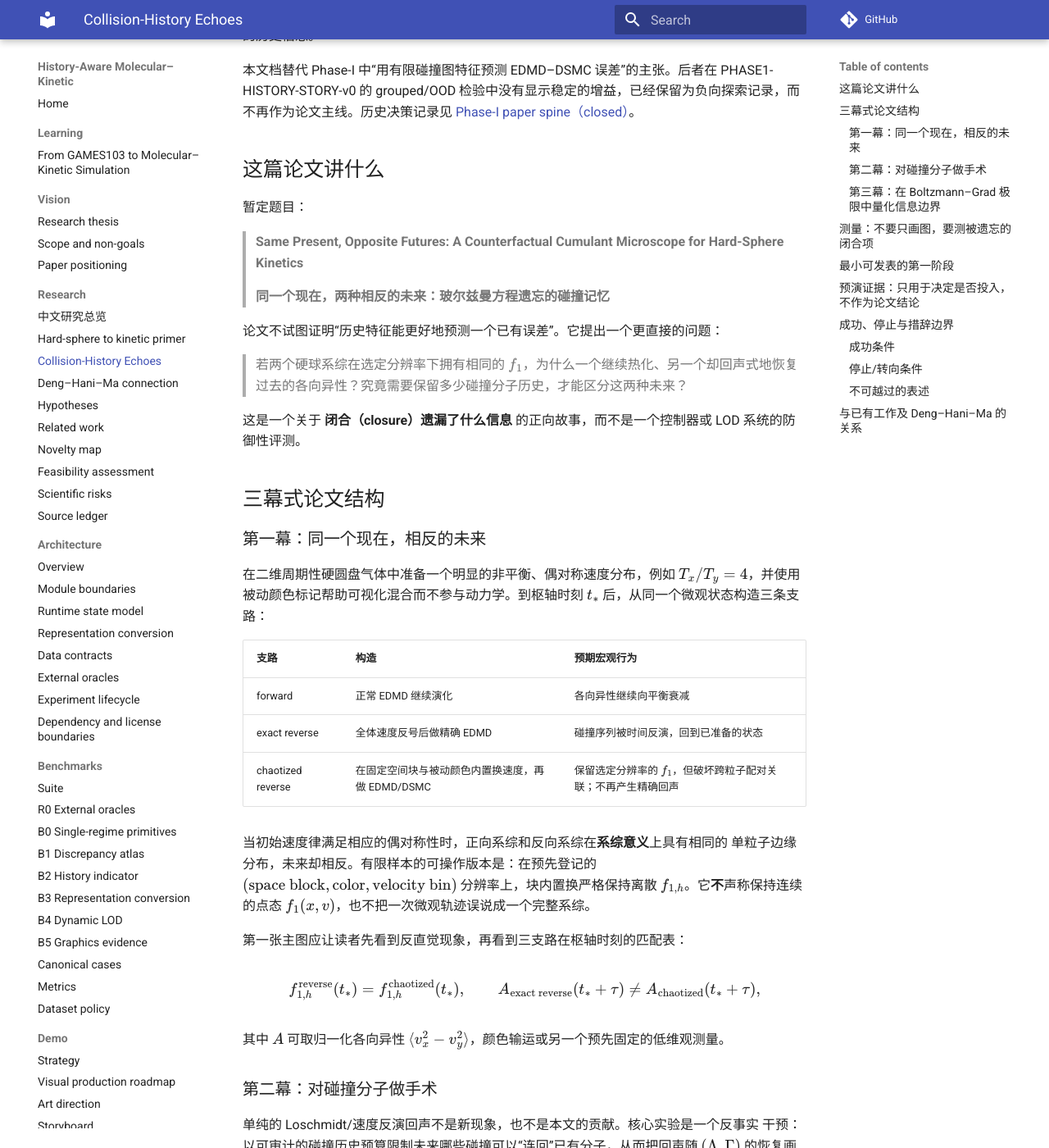
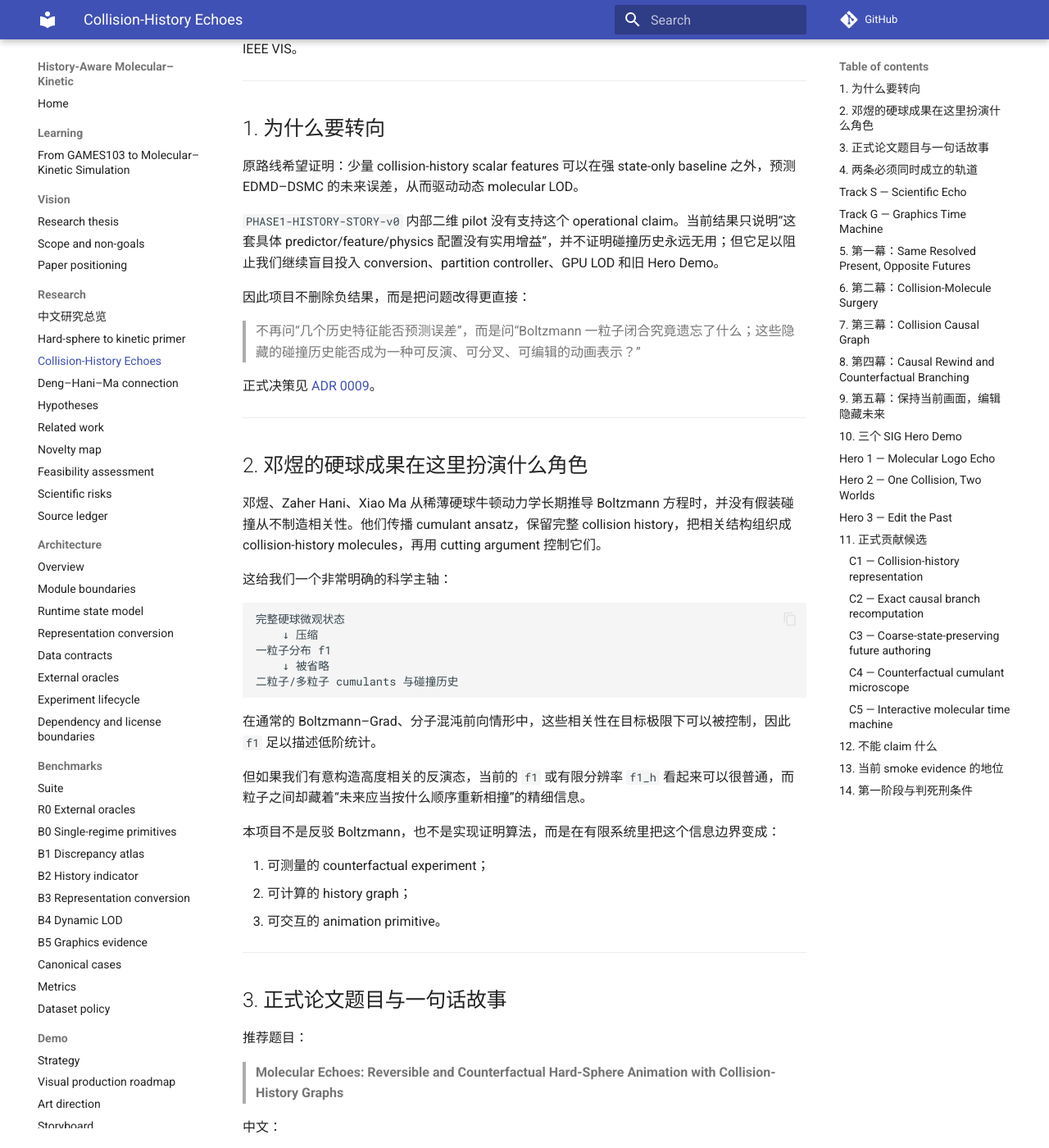
Before and after one commit to jandan138/history-aware-molecular-kinetic, an MkDocs documentation site: the page built from docs/research/collision-history-echo-route.md, in a window 1280 px wide and 1400 px high, scrolled down 283 px. Shown: the whole window at 82% size. Built offline with MkDocs 1.6.1 and Material for MkDocs 9.7.7, drawn with Linux system fonts in a browser that asks for light colours; comment, search, counter and statistics services are not loaded; some of the changed text lies outside the part shown.

Commit message:
docs: promote collision echoes into SIG graphics route

````diff
--- a/docs/research/collision-history-echo-route.md
+++ b/docs/research/collision-history-echo-route.md
@@ -1,204 +1,372 @@
-# Collision-History Echoes：玻尔兹曼方程遗忘的碰撞记忆
+# Molecular Echoes：从邓煜的碰撞历史到分子时光机
 
-**状态：** 拟定为下一阶段的主研究路线（2026-07-31）。
+**状态：** 当前正式主研究路线（2026-07-31）。
 
-**一句话：** 构造具有相同可分辨单粒子状态 \(f_1\)、却因多粒子碰撞关联而走向相反宏观未来的硬球系综；以保持边缘分布的“分子混沌手术”和 \((\Lambda,\Gamma)\) 碰撞分子预算，直接测量被 Boltzmann 闭合遗忘的历史信息。
+**第一目标：** SIGGRAPH / SIGGRAPH Asia。
 
-本文档替代 Phase-I 中“用有限碰撞图特征预测 EDMD–DSMC 误差”的主张。后者在
-PHASE1-HISTORY-STORY-v0 的 grouped/OOD 检验中没有显示稳定的增益，已经保留为负向探索记录，而不再作为论文主线。历史决策记录见
-[Phase-I paper spine（closed）](../roadmap/phase-1-paper-spine.md)。
+**备选：** 只有当最强成果变成碰撞因果图与多分支历史的可视分析，而不是动画算法时，才重构为 IEEE VIS。
 
-## 这篇论文讲什么
+---
 
-暂定题目：
+## 1. 为什么要转向
 
-> **Same Present, Opposite Futures: A Counterfactual Cumulant Microscope for Hard-Sphere Kinetics**
->
-> **同一个现在，两种相反的未来：玻尔兹曼方程遗忘的碰撞记忆**
+原路线希望证明：少量 collision-history scalar features 可以在强 state-only baseline 之外，预测 EDMD–DSMC 的未来误差，从而驱动动态 molecular LOD。
 
-论文不试图证明“历史特征能更好地预测一个已有误差”。它提出一个更直接的问题：
+`PHASE1-HISTORY-STORY-v0` 内部二维 pilot 没有支持这个 operational claim。当前结果只说明“这套具体 predictor/feature/physics 配置没有实用增益”，并不证明碰撞历史永远无用；但它足以阻止我们继续盲目投入 conversion、partition controller、GPU LOD 和旧 Hero Demo。
 
-> 若两个硬球系综在选定分辨率下拥有相同的 \(f_1\)，为什么一个继续热化、另一个却回声式地恢复过去的各向异性？究竟需要保留多少碰撞分子历史，才能区分这两种未来？
+因此项目不删除负结果，而是把问题改得更直接：
 
-这是一个关于 **闭合（closure）遗漏了什么信息** 的正向故事，而不是一个控制器或 LOD 系统的防御性评测。
+> 不再问“几个历史特征能否预测误差”，而是问“Boltzmann 一粒子闭合究竟遗忘了什么；这些隐藏的碰撞历史能否成为一种可反演、可分叉、可编辑的动画表示？”
 
-## 三幕式论文结构
+正式决策见 [ADR 0009](../decisions/0009-pivot-to-molecular-echoes-sig.md)。
 
-### 第一幕：同一个现在，相反的未来
+---
 
-在二维周期性硬圆盘气体中准备一个明显的非平衡、偶对称速度分布，例如
-\(T_x/T_y=4\)，并使用被动颜色标记帮助可视化混合而不参与动力学。到枢轴时刻
-\(t_*\) 后，从同一个微观状态构造三条支路：
+## 2. 邓煜的硬球成果在这里扮演什么角色
 
-| 支路 | 构造 | 预期宏观行为 |
-|---|---|---|
-| forward | 正常 EDMD 继续演化 | 各向异性继续向平衡衰减 |
-| exact reverse | 全体速度反号后做精确 EDMD | 碰撞序列被时间反演，回到已准备的状态 |
-| chaotized reverse | 在固定空间块与被动颜色内置换速度，再做 EDMD/DSMC | 保留选定分辨率的 \(f_1\)，但破坏跨粒子配对关联；不再产生精确回声 |
+邓煜、Zaher Hani、Xiao Ma 从稀薄硬球牛顿动力学长期推导 Boltzmann 方程时，并没有假装碰撞从不制造相关性。他们传播 cumulant ansatz，保留完整 collision history，把相关结构组织成 collision-history molecules，再用 cutting argument 控制它们。
 
-当初始速度律满足相应的偶对称性时，正向系综和反向系综在**系综意义**上具有相同的
-单粒子边缘分布，未来却相反。有限样本的可操作版本是：在预先登记的
-\((\text{space block},\text{color},\text{velocity bin})\) 分辨率上，块内置换严格保持离散
-\(f_{1,h}\)。它**不**声称保持连续的点态 \(f_1(x,v)\)，也不把一次微观轨迹误说成一个完整系综。
+这给我们一个非常明确的科学主轴：
 
-第一张主图应让读者先看到反直觉现象，再看到三支路在枢轴时刻的匹配表：
+```text
+完整硬球微观状态
+    ↓ 压缩
+一粒子分布 f1
+    ↓ 被省略
+二粒子/多粒子 cumulants 与碰撞历史
+```
+
+在通常的 Boltzmann–Grad、分子混沌前向情形中，这些相关性在目标极限下可以被控制，因此 `f1` 足以描述低阶统计。
+
+但如果我们有意构造高度相关的反演态，当前的 `f1` 或有限分辨率 `f1_h` 看起来可以很普通，而粒子之间却藏着“未来应当按什么顺序重新相撞”的精细信息。
+
+本项目不是反驳 Boltzmann，也不是实现证明算法，而是在有限系统里把这个信息边界变成：
+
+1. 可测量的 counterfactual experiment；
+2. 可计算的 history graph；
+3. 可交互的 animation primitive。
+
+---
+
+## 3. 正式论文题目与一句话故事
+
+推荐题目：
+
+> **Molecular Echoes: Reversible and Counterfactual Hard-Sphere Animation with Collision-History Graphs**
+
+中文：
+
+> **分子回声：基于碰撞历史图的可逆与反事实硬球动画**
+
+一句话：
+
+> 我们把硬球碰撞历史组织成一张可查询的因果多重图，使用户能够回到过去、修改一次碰撞或一处几何、只重算受影响的未来，并在保持当前可分辨一粒子状态近似不变的情况下编辑隐藏关联，从同一个现在生成不同未来。
+
+---
+
+## 4. 两条必须同时成立的轨道
+
+## Track S — Scientific Echo
+
+负责回答：
+
+- “same resolved present” 是否真的通过严格审计；
+- exact reverse 和 chaotized reverse 是否稳健分离；
+- incoming-pair correlation 是否与未来响应方向一致；
+- `(Lambda, Gamma)` 碰撞分子预算是否捕捉到机制，而不只是允许了更多碰撞；
+- 小型 Boltzmann–Grad 序列是否给出诚实、可解释的趋势。
+
+## Track G — Graphics Time Machine
+
+负责回答：
+
+- 如何从 event log 构造 collision causal multigraph；
+- 如何 checkpoint、随机访问和 deterministic replay；
+- 修改过去后，如何找出并重算未来 causal cone；
+- 如何让多条 branch 共享未修改历史，而不是复制全部轨迹；
+- 如何保持当前可见 coarse state，只编辑隐藏 correlation；
+- 如何把这些能力变成用户能理解的 SIG 动画与交互系统。
+
+Track S 解释“为什么历史重要”；Track G 证明“历史怎样成为图形学工具”。缺一不可。
+
+---
+
+## 5. 第一幕：Same Resolved Present, Opposite Futures
+
+在二维周期硬圆盘系统中准备一个明显的非平衡状态，例如：
 
 \[
-f_{1,h}^{\rm reverse}(t_*) =
-f_{1,h}^{\rm chaotized}(t_*),\qquad
-A_{\rm exact\ reverse}(t_*+\tau) \ne
-A_{\rm chaotized}(t_*+\tau),
+T_x/T_y = 4,
 \]
 
-其中 \(A\) 可取归一化各向异性
-\(\langle v_x^2-v_y^2\rangle\)，颜色输运或另一个预先固定的低维观测量。
+并使用不参与动力学的 passive color 形成可见图案。
 
-### 第二幕：对碰撞分子做手术
+在枢轴时刻 `t_*` 构造：
 
-单纯的 Loschmidt/速度反演回声不是新现象，也不是本文的贡献。核心实验是一个反事实
-干预：以可审计的碰撞历史预算限制未来哪些碰撞可以“连回”已有分子，从而把回声随
-\((\Lambda,\Gamma)\) 的恢复画成一条曲线。
+| Branch | 构造 | 预期未来 |
+|---|---|---|
+| forward | 正常 EDMD 继续 | 继续热化 |
+| exact reverse | 所有速度反号后 exact EDMD | 恢复过去的各向异性/颜色结构 |
+| chaotized reverse | 在登记的 block+color 内置换速度 | 保持 `f1_h`，破坏粒子配对关联，不精确回声 |
+| DSMC reverse | 从 reversed resolved state 运行 DSMC | 忘掉真实 pair history |
+| ghost | 无粒子碰撞 | 机制下界 |
 
-采用 Deng–Hani–Ma 的 **T-dynamics** 作为有限计算中的灵感，而不是把他们的证明算法
-误当成模拟算法。维护按时间排序的碰撞事件多重图；重复粒子对仍是独立事件边，因而
-不能用仅含 unique pairs 的普通图替代它。对候选碰撞，令 \(M\) 为其所连通的碰撞分子，
-\(|M|\) 为分子粒子数，\(r(M)\) 为递碰撞秩/预算：
-
-| 候选碰撞 | \((\Lambda,\Gamma)\) 允许规则（实现目标） |
-|---|---|
-| 连接两个不同分子 | 仅当合并后 \(|M|\le\Lambda\)，且两分子递碰撞秩之和不超过 \(\Gamma\) 时允许 |
-| 发生在同一分子内 | 仅当当前递碰撞秩小于 \(\Gamma\) 时允许 |
-| 超出预算 | 抑制这次碰撞，让粒子以穿越/ghost 语义继续；它是受控的扩展动力学，不是硬球精确轨道 |
-
-\(\Lambda\) 和 \(\Gamma\) 必须共同扫描：只统计图环会遗漏树形分子携带的共同历史；
-只限制分子大小又无法区分允许的重碰撞复杂度。最小、故事驱动的嵌套路径是
+主审计不是“图片看起来一样”，而是：
 
 \[
-(4,0)\;\longrightarrow\;(8,0)\;\longrightarrow\;(16,1)\;\longrightarrow\;\text{full EDMD}.
+f_{1,h}^{\rm reverse}(t_*)
+\approx
+f_{1,h}^{\rm chaotized}(t_*),
 \]
 
-这里的“手术”给出真正的因果问题：什么层级的碰撞连接是时间反演回声所必需的，什么层级对普通正向热化几乎无关？
+并且这个结论要在多组 spatial blocks 与 velocity bins 上报告。
 
-### 第三幕：在 Boltzmann–Grad 极限中量化信息边界
+论文只能说 same **resolved one-particle present**，不能说 exact microscopic state 相同。
 
-在二维采用固定 \(N\varepsilon=\alpha\) 的序列（\(\varepsilon\) 为圆盘直径）。于是
-packing fraction 的量级为 \(N\varepsilon^2=O(\varepsilon)\)，随 \(N\) 增大而趋于零。
-对每个 \(N\)，报告在固定时间窗和观测误差容限 \(\delta\) 下所需的最小分子预算：
+未来读出包括：
+
+- normalized anisotropy；
+- passive-color mode/图案恢复；
+- residence/escape 类低维量；
+- incoming-pair closure-defect proxy。
+
+---
+
+## 6. 第二幕：Collision-Molecule Surgery
+
+单纯速度反演不是贡献。核心实验是历史结构干预。
+
+对每个候选碰撞维护：
+
+- timestamp；
+- particle pair；
+- contact normal；
+- incoming normal relative velocity；
+- event predecessors；
+- molecule root/size；
+- recollision/reconnection complexity；
+- repeated-event multiplicity。
+
+定义历史预算：
 
 \[
-B_\delta^{\rm branch}(N)
-=\min\{(\Lambda,\Gamma):\;
-\|A_{\Lambda,\Gamma}-A_{\rm full}\|\le\delta\}.
+(\Lambda,\Gamma),
 \]
 
-论文要展示的不是“反演态推翻 Boltzmann 方程”。正确解释是：
+其中：
 
-- 从无关联、前向准备的初态开始，Boltzmann–Grad 极限支持单粒子描述；
-- 精确反演后的状态含有高度定向的多粒子关联，它不是定理常用的分子混沌初始条件；
-- 因而“普通前向支路可被 \(f_1\) 压缩，而专门构造的反向支路需要更高的历史预算”是
-  可检验的有限系统信息边界，不是对 kinetic-limit 定理的反例。
+- `Lambda` 限制 collision molecule 的粒子数；
+- `Gamma` 限制重碰撞/重新连接复杂度。
 
-## 测量：不要只画图，要测被遗忘的闭合项
-
-对入射对 \((v_1,v_2,n)\)，记 \(g=v_1-v_2\)，定义时间定向的二粒子闭合缺陷
+典型路径：
 
 \[
-\mathcal E_2^{\rm in}
-=\mathbf 1_{g\cdot n<0}
-\bigl(f_2-f_1f_1\bigr).
+(4,0)\rightarrow(8,0)\rightarrow(16,1)\rightarrow\text{full EDMD}.
 \]
 
-再将它投影到预先登记的观测量 \(\psi\) 上：
+超预算事件使用显式的 extended-dynamics 语义，例如 ghost-through。该支路不是 exact EDMD，必须独立标记。
+
+为了证明机制不是“碰撞越多越接近 full EDMD”，必须加入：
+
+1. collision-count/time-matched random suppression；
+2. topology-shuffled partner control；
+3. no-collision ghost；
+4. full EDMD。
+
+只有 structured molecule budget 在控制 collision count 后仍表现出差异，才允许 claim collision-history topology。
+
+---
+
+## 7. 第三幕：Collision Causal Graph
+
+每次碰撞是事件节点：
 
 \[
-d_\psi(t)
-=\left\langle \psi,\;\mathcal C_{12}\mathcal E_2^{\rm in}\right\rangle .
+e_m=(t_m,i_m,j_m,n_m,v_i^-,v_j^-).
 \]
 
-实践中不需要重建高维 \(f_2\)。应以事件日志和小维 binning 估计一个可重复的
-incoming-pair cumulant proxy，并报告它与 \(A(t)\) 的导数、以及 full/T-dynamics 支路差
-的关系。最先使用：
+若粒子先参加 `e_a`、后参加 `e_b`，建立：
 
-- \(\psi_A=v_x^2-v_y^2\)：各向异性热化/回声；
-- \(\psi_C\)：被动颜色输运的低维模式。
+\[
+e_a\rightarrow e_b.
+\]
 
-这将“有历史”转化为一个具有物理方向性的量：即将发生碰撞的对是否仍可由独立
-\(f_1f_1\) 描述。
+得到时间有向因果多重图。它支持：
 
-## 最小可发表的第一阶段
+- shared ancestors；
+- collision molecules；
+- repeated pair events；
+- descendant causal cones；
+- branch provenance；
+- history budget；
+- 可视化一次微小改动如何传播。
 
-第一阶段只服务于一张决定整篇论文的图：
+它不是普通 unique-pair graph，也不是纯 debug view。
 
-> **相同可分辨 \(f_1\) → 相反未来 → 分子预算对两条未来的影响不同。**
+---
 
-需要完成的工作限制为五项：
+## 8. 第四幕：Causal Rewind and Counterfactual Branching
 
-1. 扩展 EDMD 事件日志：碰撞法向、入射法向相对速度、时间层、分子根、事件多重图和递碰撞秩；
-2. 固化可复现的周期边界回声协议，登记 \(t_*\)、\(f_{1,h}\) 分辨率、随机种子和观测窗；
-3. 实现最小 T-dynamics：full、\((8,0)\)、\((16,1)\)，必要时再加入 \((4,0)\)；
-4. 实现 \(d_{\psi_A}\) 与 \(d_{\psi_C}\) 的低维估计；
-5. 先做 \(N=128,256\) 的正向/反向对照，再扩展到一个小的 Boltzmann–Grad 序列。
+用户可以在过去：
 
-明确不做：误差预测器、几何场景动物园、Enskog 归因矩阵、表示切换、在线 LOD/GPU 优化，
-以及为防御所有潜在反对意见而扩张的大规模消融。它们不推动这条故事的主因果链。
+- 改变一颗粒子的速度；
+- 修改/抑制一次声明语义下的碰撞；
+- 插入、移动或删除简单障碍物；
+- 打开或关闭 aperture；
+- 应用 correlation surgery。
 
-## 预演证据：只用于决定是否投入，不作为论文结论
+系统从编辑前 checkpoint 恢复，只重算 expanding causal cone：
 
-一次 12-seed 内部烟雾测试使用反射盒、\(N=64\)、\(T=0.7\)、半径 \(0.04\)、
-\(t_*=2\)，以归一化记忆恢复量 \(M\) 为读出。得到：
+1. 直接受影响粒子进入 affected set；
+2. affected particle 与 unaffected particle 相遇时，后者被吸收；
+3. 其旧未来事件失效；
+4. 递归推进到目标时间；
+5. 无法证明不受影响时扩大 cone；
+6. cone 全局化时退化到 full replay。
 
-| 支路 | \(M\)（均值 ± seed 标准差） |
-|---|---:|
-| pivot（未反演基线） | \(0.800\pm0.052\) |
-| exact reversed EDMD | \(1.000\pm0.000\) |
-| block+color velocity-shuffled EDMD | \(0.737\pm0.066\) |
-| DSMC from reversed state | \(0.747\pm0.044\) |
-| 无粒子碰撞的 ghost 基线 | \(0.681\pm0.040\) |
+主要正确性基线：
 
-这些数字说明一个最小展示有望存在，但它们不是冻结结果：几何仍非周期、样本很小、
-没有 \((\Lambda,\Gamma)\) 干预、且离散 \(f_{1,h}\) 的匹配粒度尚未锁定。第一阶段的
-任务正是把这个现象提升为可复现的机制实验。
+\[
+X_{\rm local\ branch}(T)
+\approx
+X_{\rm full\ resimulation}(T).
+\]
 
-## 成功、停止与措辞边界
+不能为了“局部”而截断不确定依赖；近似版本必须单独标记。
 
-### 成功条件
+---
 
-- reverse 和 chaotized 支路在预注册的 \(f_{1,h}\) 匹配审计中通过，但在固定观测窗内的
-  \(A\) 或颜色模式上显著分离；
-- 增加 \((\Lambda,\Gamma)\) 预算可系统恢复 exact-reverse 的关键观测量，同时对 forward
-  支路的影响明显不同；
-- incoming-pair 缺陷的方向和大小能够解释该分离，而不只是事后展示一个漂亮回声；
-- 至少一个小型 Boltzmann–Grad 序列显示可解释的预算趋势。
+## 9. 第五幕：保持当前画面，编辑隐藏未来
 
-### 停止/转向条件
+若完整 exact microstate 完全相同，确定性未来也相同。因此“只改日志不改状态”没有物理意义。
 
-- 若 block+color chaotization 在严格 \(f_{1,h}\) 审计下仍保留回声，则当前干预没有真正
-  切断相关性，先修正干预而非堆叠指标；
-- 若 T-dynamics 预算对正、反两支路没有差别，则“分子手术”不是合适的机制镜头，应止损；
-- 若只在某个任意 binning 或单一 seed 下有效，不把它写成论文主张。
+真正的 history surgery 是：
 
-### 不可越过的表述
+\[
+X(t_*)\mapsto\widetilde X(t_*),
+\]
 
-- 不称普通碰撞多重图为 Deng–Hani–Ma 理论中的“完整分子”；
-- 不称 T-dynamics 为对原硬球轨道的保真近似；超预算碰撞被抑制后允许穿越/重叠；
-- 不称速度反演回声为新发现；
-- 不称结果为 Boltzmann 方程的反例，或为上述定理提供数值验证；
-- 不从这条机制论文推导“历史 LOD 有用”的工程结论。
+同时满足登记约束：
 
-## 与已有工作及 Deng–Hani–Ma 的关系
+\[
+f_{1,h}[X]\approx f_{1,h}[\widetilde X],
+\]
 
-- Deng、Hani、Ma 的长期 hard-sphere → Boltzmann 推导以长期 cumulant ansatz、
-  collision-history molecules 与 T-dynamics/cutting 控制关联。本文借用其“关联有组织的
-  历史结构”这一语言来设计一个有限计算机制实验；并不实现其 cutting argument，也不从
-  定理继承算法保证。[论文](https://arxiv.org/abs/2408.07818)
-- 速度反演和 Loschmidt echo 有悠久的硬球先例；因此第一幕只是进入问题的钩子，
-  贡献必须落在匹配 \(f_{1,h}\) 的混沌手术、时间定向 cumulant 读出与
-  \((\Lambda,\Gamma)\) 预算曲线上。
-- Backward collision clusters 和 correlation errors 已有扎实的动力学/BBGKY 文献；
-  本工作的定位是把相关性变为一个可视、可干预、可量化的有限系统实验，而不是重新声称
-  一般性的 kinetic-limit 理论。[Aoki et al.](https://arxiv.org/abs/1408.6571)
-  [Pulvirenti–Simonella](https://arxiv.org/abs/1405.4676)
+以及 mass、momentum、energy、color count、no-overlap 等审计。
 
-更详细的理论映射和禁止性措辞见
-[Deng–Hani–Ma connection](deng-hard-sphere-connection.md)，可验证主张状态见
-仓库文件 paper/claim-ledger.md。
+但改变：
+
+- 哪个速度属于哪个粒子；
+- shared collision ancestors；
+- incoming pair correlation；
+- retained molecule structure。
+
+这形成新的 authoring primitive：
+
+> **保持当前可见状态，编辑它将走向的未来。**
+
+---
+
+## 10. 三个 SIG Hero Demo
+
+## Hero 1 — Molecular Logo Echo
+
+一个 passive-color 图案先被气体运动打散。在同一 resolved pivot 上并排播放 exact reverse、chaotized、DSMC 与不同 history budget。只有保留正确历史的支路重构图案。
+
+主句：
+
+> **Same resolved frame. Different collision histories. Opposite futures.**
+
+## Hero 2 — One Collision, Two Worlds
+
+用户点击并修改过去一次碰撞。差异从两个粒子开始，沿 collision causal graph 像闪电一样扩散。并排显示 original future、counterfactual future、affected fraction 与 full-resimulation validation。
+
+## Hero 3 — Edit the Past
+
+透明 molecular maze 中，用户回到过去移动挡板或打开出口。系统复用 unaffected history，只重算未来 cone，并与 full global resimulation 比较。
+
+这些场景分别承担：科学直觉、算法核心、交互与性能，不能平均堆满所有 diagnostics。
+
+---
+
+## 11. 正式贡献候选
+
+### C1 — Collision-history representation
+
+可版本化 event multigraph、checkpoints、branch lineage 与 collision molecules。
+
+### C2 — Exact causal branch recomputation
+
+局部 expanding-cone 算法、full-resimulation correctness、conservative fallback。
+
+### C3 — Coarse-state-preserving future authoring
+
+在 `f1_h` 与主要守恒量受控时编辑隐藏 correlation。
+
+### C4 — Counterfactual cumulant microscope
+
+exact/chaotized/DSMC/budget/null-control 机制实验。
+
+### C5 — Interactive molecular time machine
+
+可回退、可分叉、可比较、可复现实验与 3D Hero Demo。
+
+---
+
+## 12. 不能 claim 什么
+
+- “我们首次发现硬球可以时间反演”；
+- “记录历史以后牛顿方程才可逆”；
+- “普通 event log/rollback 是新算法”；
+- “我们实现了邓煜的 cutting algorithm”；
+- “邓煜定理保证了 finite history surgery”；
+- “same `f1_h` 等于 same exact state”；
+- “反演态是 Boltzmann 方程的反例”；
+- “causal cone 永远局部”；
+- “Phase-I predictor 成功”。
+
+---
+
+## 13. 当前 smoke evidence 的地位
+
+已有 `N=64` 反射盒 smoke test 显示 exact reversed、chaotized、DSMC 和 ghost 支路可能产生清晰差异。这只用于决定值得进行正式 feasibility stage：
+
+- 边界尚非正式周期设置；
+- 样本小；
+- 没有 multi-resolution `f1_h` audit；
+- 没有 molecule budget/null controls；
+- 没有 branch algorithm。
+
+它不能进入摘要，也不能当 frozen evidence。
+
+---
+
+## 14. 第一阶段与判死刑条件
+
+先用 2–3 周完成：
+
+1. preregistration commit/tag；
+2. `N=128,256,512` 周期 EDMD 严格反演；
+3. multi-resolution `f1_h` audit；
+4. exact/chaotized/DSMC/ghost；
+5. `(Lambda,Gamma)` 与两类 null control；
+6. incoming-pair proxy；
+7. one-event counterfactual branch 与 full replay 对照；
+8. 一个中性 60–90 秒 internal demo。
+
+立即停止/收窄，如果：
+
+- numerical reverse 本身不可靠；
+- branch separation 在细化 `f1_h` 后消失；
+- molecule budget 与 count-matched random suppression 无差别；
+- one-event local branch 无法匹配 full replay；
+- 所有 causal cone 都立刻全局化；
+- 唯一好看的结果只是把录像倒放。
+
+详细路线见：
+
+- [Active E0–E6 suite](../benchmarks/echo-branching-suite.md)
+- [First stage](../roadmap/molecular-echo-first-stage.md)
+- [Implementation backlog](../roadmap/molecular-echoes-backlog.md)
+- [Graph and branching architecture](../architecture/collision-history-graph-and-branching.md)
+- [Venue strategy](../vision/venue-strategy.md)
````
